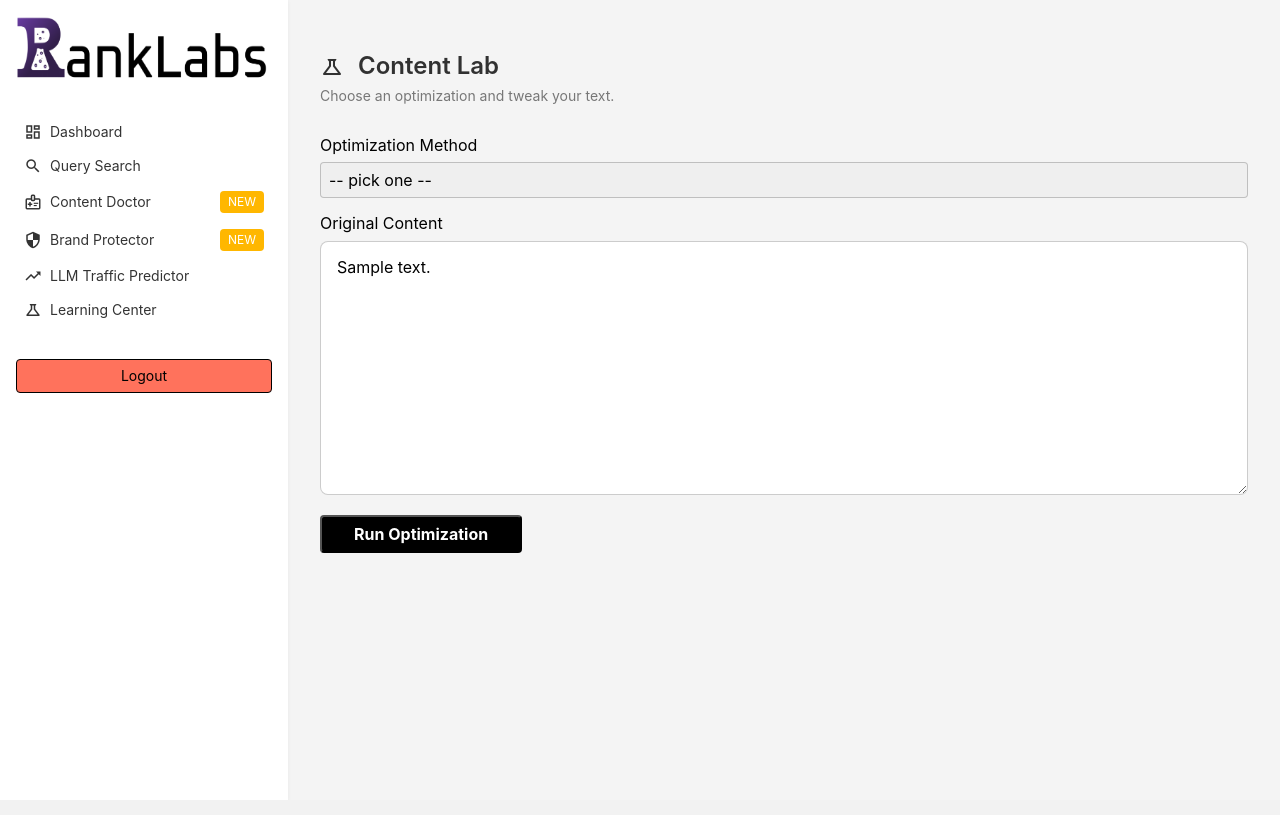
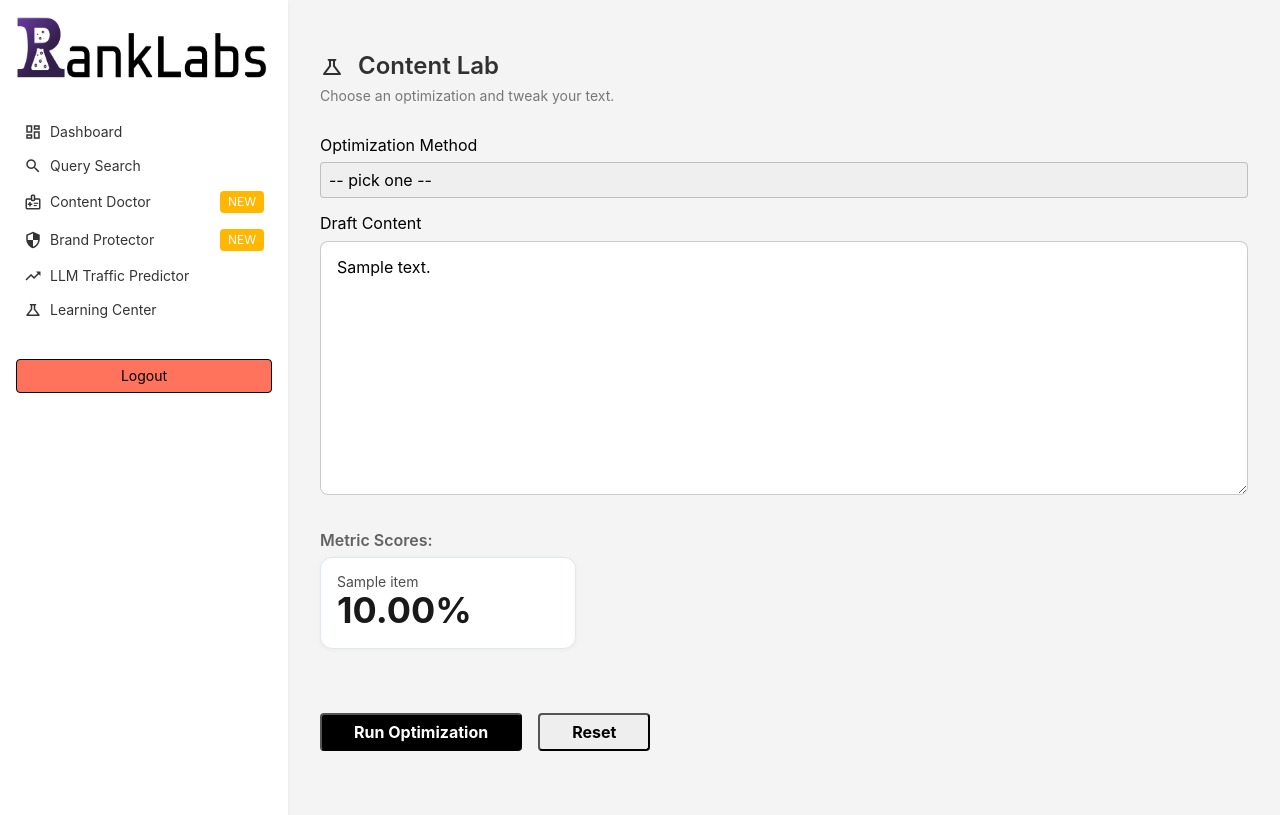
Before and after one commit to RankLab-AI/ranklab-alpha, a Python web app: template app/templates/content_lab.html in a window 1280 px wide. Run offline with Jinja, Linux system fonts and the light colour scheme; the template is opened without the code that fills it: most values are stand-ins (such as "Sample title", 1, 10 or a date in 2020).

Commit message:
feat: adds scoring to content lab ui

```diff
--- a/app/templates/content_lab.html
+++ b/app/templates/content_lab.html
@@ -29,20 +29,20 @@
       </h2>
       <span class="f6 gray mb4 db">Choose an optimization and tweak your text.</span>
 
-      <form method="post" action="/content-optimize" class="mb4">
+
       <form method="post" action="/content-lab" class="mb4">
         <div class="mb3">
           <label class="f5 db mb2">Optimization Method</label>
           <select name="method" class="input-reset pa2 br2 b--black-20 w-100" required>
-                <option value="" disabled selected>-- pick one --</option>
+            <option value="" selected>-- pick one --</option>
             {% for m in methods %}
-                  <option value="{{ m }}" {% if m == method %}selected{% endif %}>{{ m }}</option>
+              <option value="{{ m }}" {% if m == selected_method %}selected{% endif %}>{{ m }}</option>
             {% endfor %}
           </select>
         </div>
 
         <div class="mb3">
-              <label class="f5 db mb2">Original Content</label>
+          <label class="f5 db mb2">Draft Content</label>
           <textarea
             name="content"
             rows="12"
@@ -51,9 +51,46 @@
           >{{ content or '' }}</textarea>
         </div>
 
+      {% if scores %}
+          {% set items = scores.items() | list %}
+          <div class="mt4">
+            <h3 class="f5 fw6 black-60 mb2">Metric Scores:</h3>
+
+            <!-- First row: first 4 metrics -->
+            <div class="flex flex-wrap gap2 mb3">
+              {% for label, value in items[:4] %}
+                <div class="bg-white pa3 br3 mr3 mb3 card-custom w5">
+                  <div class="f6 black-70">{{ label }}</div>
+                  <div class="f2 fw7 black-90">{{ "%.2f"|format(value) }}%</div>
+                </div>
+              {% endfor %}
+            </div>
+
+            <!-- Second row: remaining metrics -->
+            <div class="flex flex-wrap gap2 mb4">
+              {% for label, value in items[4:] %}
+                <div class="bg-white pa3 br3 mr3 mb3 card-custom w5">
+                  <div class="f6 black-70">{{ label }}</div>
+                  <div class="f2 fw7 black-90">{{ "%.2f"|format(value) }}%</div>
+                </div>
+              {% endfor %}
+            </div>
+        {% endif %}
+
+        <input type="hidden" name="original_copy" value="{{ content|e }}" />
+
+        <div class="mt3 flex gap2">
           <button type="submit" class="br2 ph4 pv2 b white bg-black hover-bg-dark-gray">
-              {% if optimized %}Re-Run Optimization{% else %}Run Optimization{% endif %}
+            {% if selected_method %}Re-Run Optimization{% else %}Run Optimization{% endif %}
           </button>
+          <button
+            type="button"
+            class="br2 ph4 pv2 b bg-light-gray black hover-bg-moon-gray ml3"
+            onclick="document.querySelector('textarea[name=content]').value = {{ original_copy | tojson | safe }}"
+          >
+            Reset
+          </button>
+        </div>
       </form>
     </main>
   </div>
```
Lines whose indentation alone changed are shown as unchanged.
